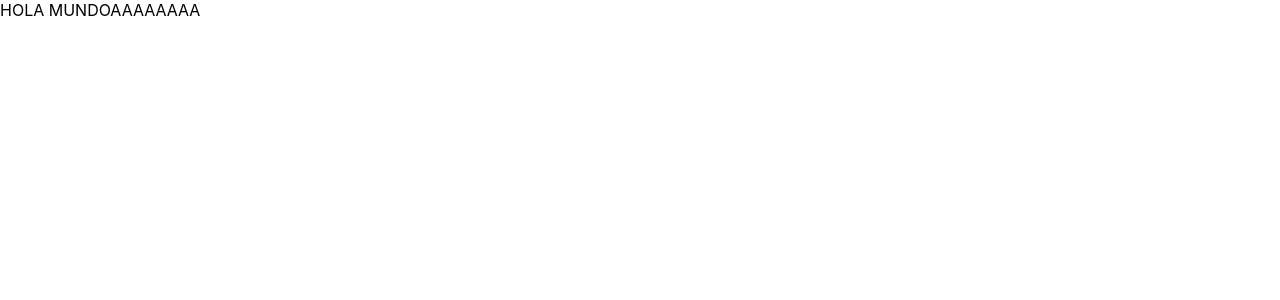
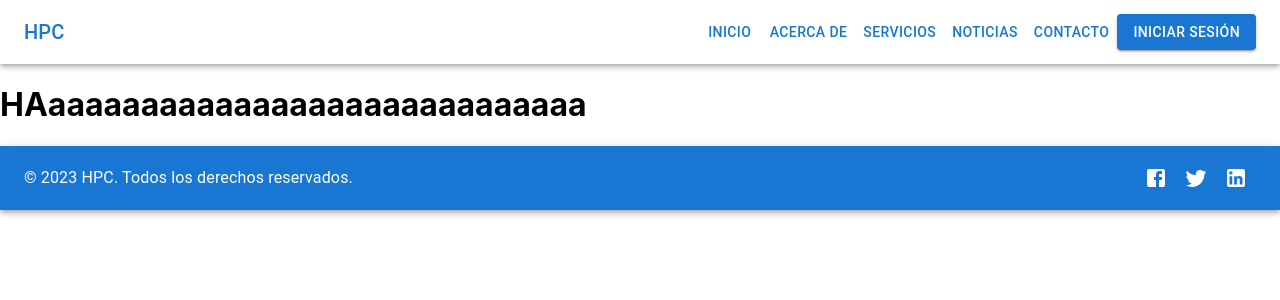
Before and after one commit to Limir-Software-Solutions/hpc-frontend, a React (Create React App) app: page / in a window 1280 px wide. Shown: the top 300 px of the page. Built offline with nearby package versions, Linux system fonts and the light colour scheme.

Commit message:
[+] Login page - Header - Footer

```diff
--- a/src/App.js
+++ b/src/App.js
@@ -5,7 +5,9 @@ import { createBrowserRouter, RouterProvider } from "react-router-dom";
 
 // Pages
 import Home from './pages/Home';
-import About from './pages/About';
+import Login from './pages/Login';
+import Footer from './components/Footer';
+import Header from './components/Header';
 
 const router = createBrowserRouter([
   {
@@ -13,14 +15,18 @@ const router = createBrowserRouter([
     element: <Home />,
   },
   {
-    path: "about",
-    element: <About />,
-  }
+      path: "login",
+      element: <Login />,
+  },
 ]);
 
 function App() {
   return (
-    <RouterProvider router={router} />
+      <>
+        <Header />
+        <RouterProvider router={router} />
+        <Footer />
+      </>
   );
 }
 
--- a/src/components/AboutComponent/index.jsx
+++ /dev/null
@@ -1,15 +0,0 @@
-import React from 'react';
-
-const AboutComponent = () => {
-  return (
-      <div>
-          <h1>Home</h1>
-          <p>Home page content</p>
-          <div>
-              <button>Click me</button>
-          </div>
-      </div>
-  );
-};
-
-export default AboutComponent;
--- /dev/null
+++ b/src/components/Footer/index.js
@@ -0,0 +1,31 @@
+import React from 'react';
+import AppBar from '@mui/material/AppBar';
+import Toolbar from '@mui/material/Toolbar';
+import Typography from '@mui/material/Typography';
+import IconButton from '@mui/material/IconButton';
+import FacebookIcon from '@mui/icons-material/Facebook';
+import TwitterIcon from '@mui/icons-material/Twitter';
+import LinkedInIcon from '@mui/icons-material/LinkedIn';
+
+const Footer = () => {
+    return (
+        <AppBar position="static" color="primary">
+            <Toolbar>
+                <Typography variant="body1" color="inherit" sx={{ flexGrow: 1 }}>
+                    © 2023 HPC. Todos los derechos reservados.
+                </Typography>
+                <IconButton color="inherit" aria-label="Facebook">
+                    <FacebookIcon />
+                </IconButton>
+                <IconButton color="inherit" aria-label="Twitter">
+                    <TwitterIcon />
+                </IconButton>
+                <IconButton color="inherit" aria-label="LinkedIn">
+                    <LinkedInIcon />
+                </IconButton>
+            </Toolbar>
+        </AppBar>
+    );
+}
+
+export default Footer;
--- /dev/null
+++ b/src/components/Header/index.js
@@ -0,0 +1,40 @@
+import React, { useEffect, useState } from "react";
+import {
+    AppBar,
+    Toolbar,
+    ButtonGroup,
+    IconButton,
+    Drawer,
+    List,
+    ListItem,
+    ListItemText,
+    Container,
+    Typography,
+    Box,
+    Button,
+    Link,
+} from "@mui/material";
+import LoginButton from "../LoginButton";
+
+const Header = () => {
+    return (
+        <AppBar position="static" sx={{
+            backgroundColor: '#FFFFFF',
+        }}>
+            <Toolbar>
+                <Typography variant="h6" color="primary" sx={{ flexGrow: 1 }} >
+                    HPC
+                </Typography>
+                <Button color="primary">Inicio</Button>
+                <Button color="primary">Acerca de</Button>
+                <Button color="primary">Servicios</Button>
+                <Button color="primary">Noticias</Button>
+                <Button color="primary">Contacto</Button>
+                <LoginButton />
+
+            </Toolbar>
+        </AppBar>
+    );
+}
+
+export default Header;
--- /dev/null
+++ b/src/components/LoginButton/index.js
@@ -0,0 +1,12 @@
+import React from 'react';
+import Button from '@mui/material/Button';
+
+const LoginButton = () => {
+    return (
+        <Button variant="contained" >
+            Iniciar sesión
+        </Button>
+    );
+}
+
+export default LoginButton;
--- a/src/pages/About/index.jsx
+++ /dev/null
@@ -1,10 +0,0 @@
-import React from 'react';
-import AboutComponent from '../../components/AboutComponent'
-
-const About = () => {
-  return (
-    <AboutComponent />
-  );
-};
-
-export default About;
--- a/src/pages/Home/index.jsx
+++ b/src/pages/Home/index.jsx
@@ -1,13 +1,14 @@
 import React from 'react';
-import {Avatar, Button} from "@mui/material";
 
 
 const Home = () => {
   return (
-    <div>
-      HOLA MUNDOAAAAAAAA
-    </div>
+      <>
+          <h1>HAaaaaaaaaaaaaaaaaaaaaaaaaaaaaa</h1>
+      </>
+
   );
 };
 
+
 export default Home;
--- a/src/pages/Login/index.jsx
+++ b/src/pages/Login/index.jsx
@@ -0,0 +1,109 @@
+import React from 'react';
+import Avatar from '@mui/material/Avatar';
+import Button from '@mui/material/Button';
+import CssBaseline from '@mui/material/CssBaseline';
+import TextField from '@mui/material/TextField';
+import FormControlLabel from '@mui/material/FormControlLabel';
+import Checkbox from '@mui/material/Checkbox';
+import Link from '@mui/material/Link';
+import Paper from '@mui/material/Paper';
+import Box from '@mui/material/Box';
+import Grid from '@mui/material/Grid';
+import LockOutlinedIcon from '@mui/icons-material/LockOutlined';
+import Typography from '@mui/material/Typography';
+import { createTheme, ThemeProvider } from '@mui/material/styles';
+import {Container} from "@mui/material";
+
+const defaultTheme = createTheme();
+
+const Login = () => {
+    const handleSubmit = (event) => {
+        event.preventDefault();
+        const data = new FormData(event.currentTarget);
+        console.log({
+            email: data.get('email'),
+            password: data.get('password'),
+        });
+    };
+
+    return (
+        <Grid container component="main" style={{ height: '100vh' }}>
+            <CssBaseline />
+            <Grid
+                item
+                xs={false}
+                sm={4}
+                md={7}
+                style={{
+                    backgroundImage: 'url(https://wallpapercave.com/wp/wp12040786.png)',
+                    backgroundRepeat: 'no-repeat',
+                    backgroundColor: (t) =>
+                        t.palette.mode === 'light'
+                            ? t.palette.grey[50]
+                            : t.palette.grey[900],
+                    backgroundSize: 'cover',
+                    backgroundPosition: 'center'
+                }}
+            />
+            <Grid item xs={12} sm={8} md={5} component={Paper} elevation={6} marginTop={4}>
+                <Box
+                    style={{
+                        my: 8,
+                        mx: 4,
+                        display: 'flex',
+                        flexDirection: 'column',
+                        alignItems: 'center',
+                    }}
+                >
+                    <Avatar style={{ m: 1, bgcolor: 'secondary.main' }}>
+                        <LockOutlinedIcon />
+                    </Avatar>
+                    <Typography component="h1" variant="h5">
+                        Sign in
+                    </Typography>
+                    <Box
+                        component="form"
+                        noValidate
+                        onSubmit={handleSubmit}
+                        style={{ mt: 1 }}
+                    >
+                        <TextField
+                            margin="normal"
+                            required
+                            fullWidth
+                            id="email"
+                            label="Email Address"
+                            name="email"
+                            autoComplete="email"
+                            autoFocus
+                        />
+                        <TextField
+                            margin="normal"
+                            required
+                            fullWidth
+                            name="password"
+                            label="Password"
+                            type="password"
+                            id="password"
+                            autoComplete="current-password"
+                        />
+                        <FormControlLabel
+                            control={<Checkbox value="remember" color="primary" />}
+                            label="Remember me"
+                        />
+                        <Button
+                            type="submit"
+                            fullWidth
+                            variant="contained"
+                            style={{ mt: 3, mb: 2, bgcolor: 'secondary.main' }}
+                        >
+                            Sign In
+                        </Button>
+                    </Box>
+                </Box>
+            </Grid>
+        </Grid>
+    );
+}
+
+export default Login;
```
